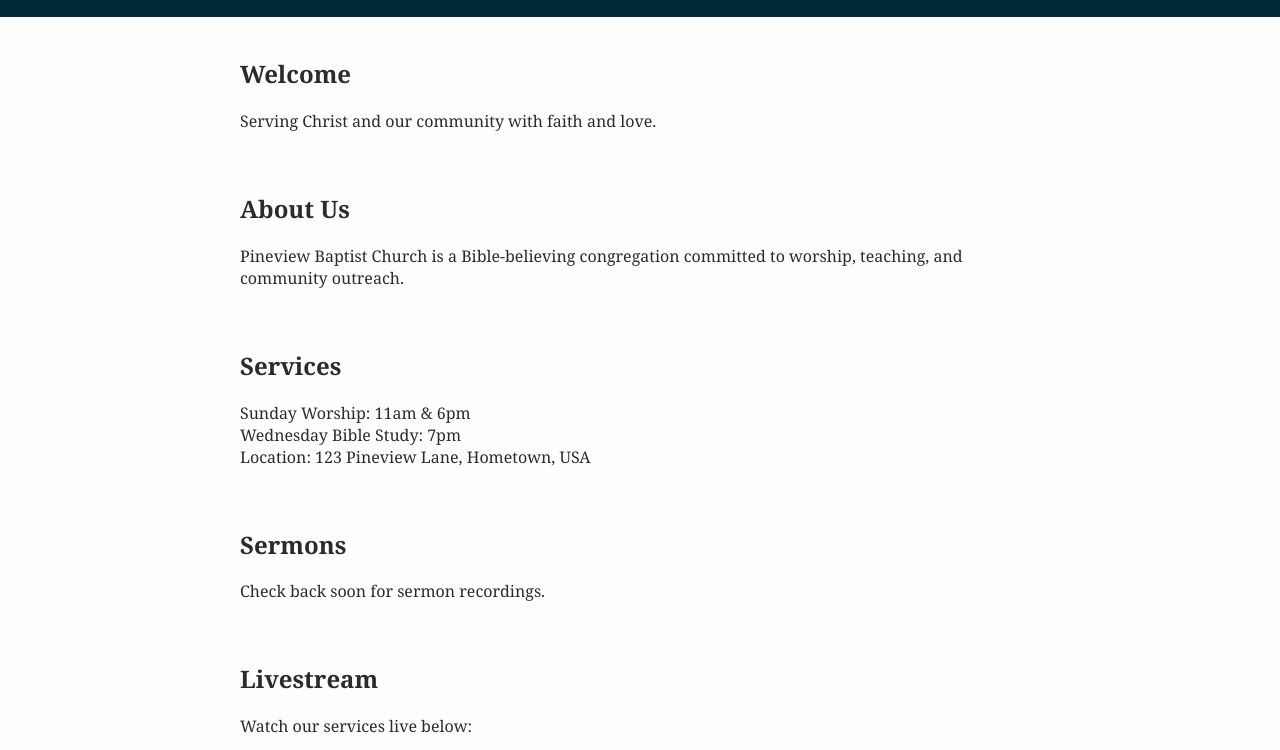
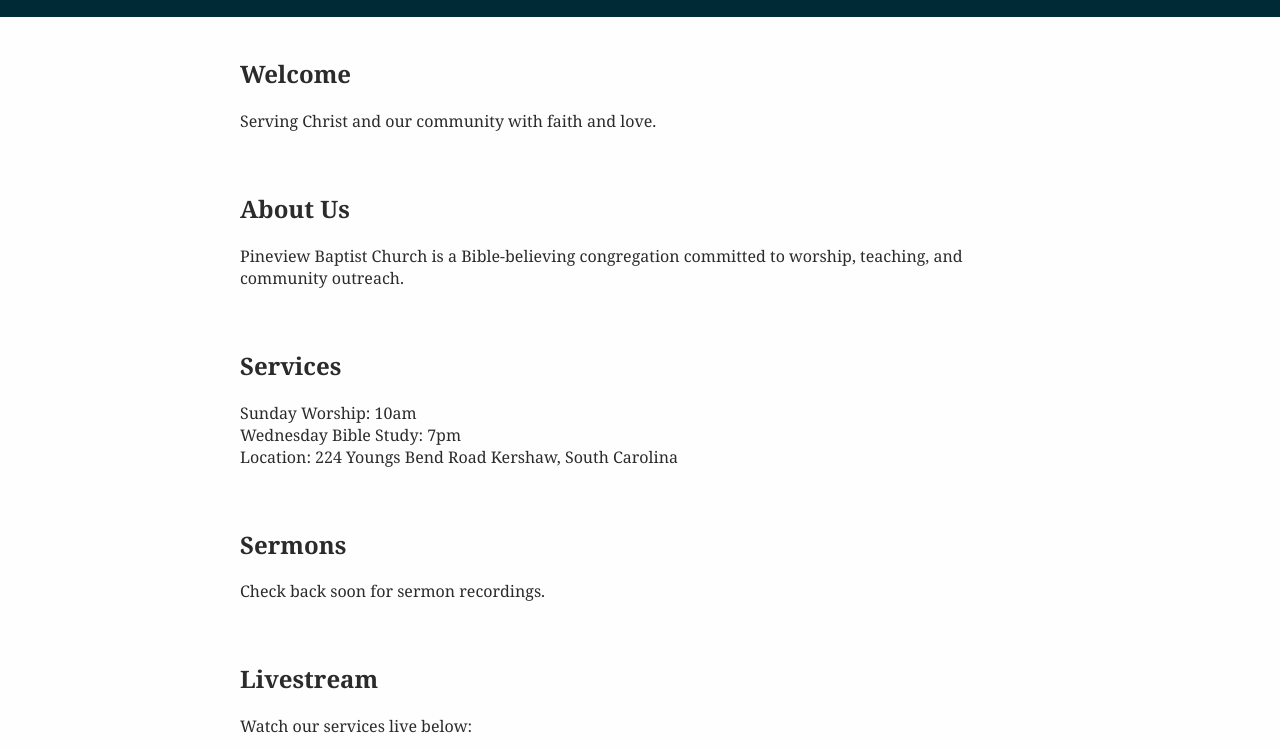
Before and after one commit to gbcoates/pineview-baptist, a plain HTML site: page index.html in a window 1280 px wide. Shown: the part 151-901 px from the top of the page. Drawn offline with Linux system fonts and the light colour scheme.

Commit message:
modified:   index.html

```diff
--- a/index.html
+++ b/index.html
@@ -49,7 +49,7 @@
 
     <section id="services">
       <h2>Services</h2>
-      <p>Sunday Worship: 11am & 6pm<br>Wednesday Bible Study: 7pm<br>Location: 123 Pineview Lane, Hometown, USA</p>
+      <p>Sunday Worship: 10am<br>Wednesday Bible Study: 7pm<br>Location: 224 Youngs Bend Road Kershaw, South Carolina</p>
     </section>
 
     <section id="sermons">
```
